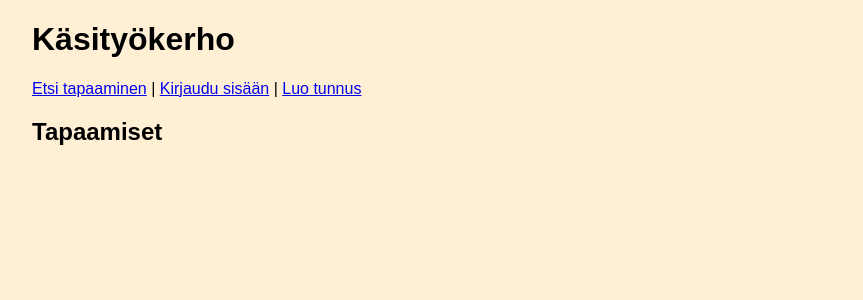
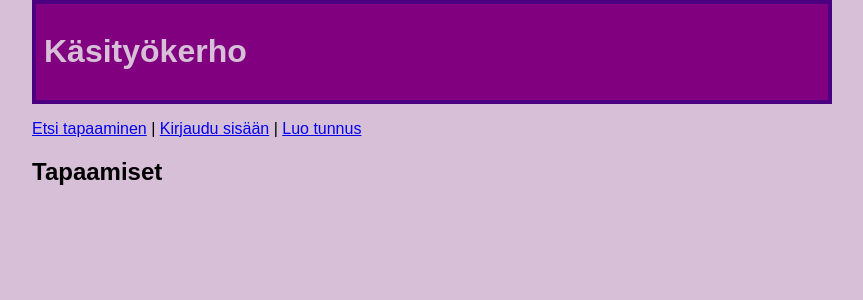
Before and after one commit to froggychair86/kasityokerho, a Flask app: page / in a window 1280 px wide. Shown: the top 300 px of the page, without its empty margins (208-1071 px from the left). Run offline with Flask 3, Linux system fonts and the light colour scheme; data that the repository does not hold is empty.

Commit message:
Improve visual aspects

```diff
--- a/static/main.css
+++ b/static/main.css
@@ -2,11 +2,11 @@ body {
   margin: auto;
   max-width: 50em;
   font-family: sans-serif;
-  background-color: papayawhip;
+  background-color: thistle;
 }
 
 .meeting {
-    border: 2px solid peachpuff;
+    border: 2px solid plum;
     margin: 0.5em;
     padding: 0.2em 0.5em;
 }
@@ -17,3 +17,10 @@ body {
   background-color: brown;
   color: papayawhip;
 }
+
+.header {
+    border: 4px solid indigo;
+    padding: 0.5em;
+    background-color: purple;
+    color: thistle;
+}
--- a/templates/layout.html
+++ b/templates/layout.html
@@ -7,7 +7,9 @@
 </head>
 
 <body>
-  <h1>Käsityökerho</h1>
+  <div class="header">
+    <h1>Käsityökerho</h1>
+  </div>
 
   {% if session.user_id %}
   <p>
```
